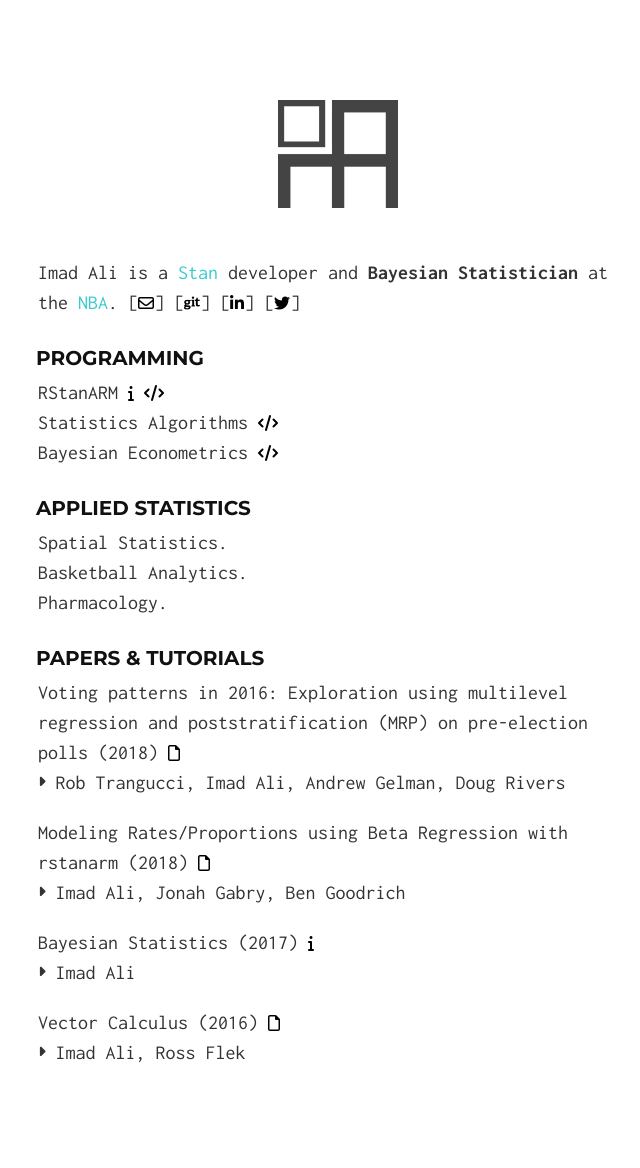
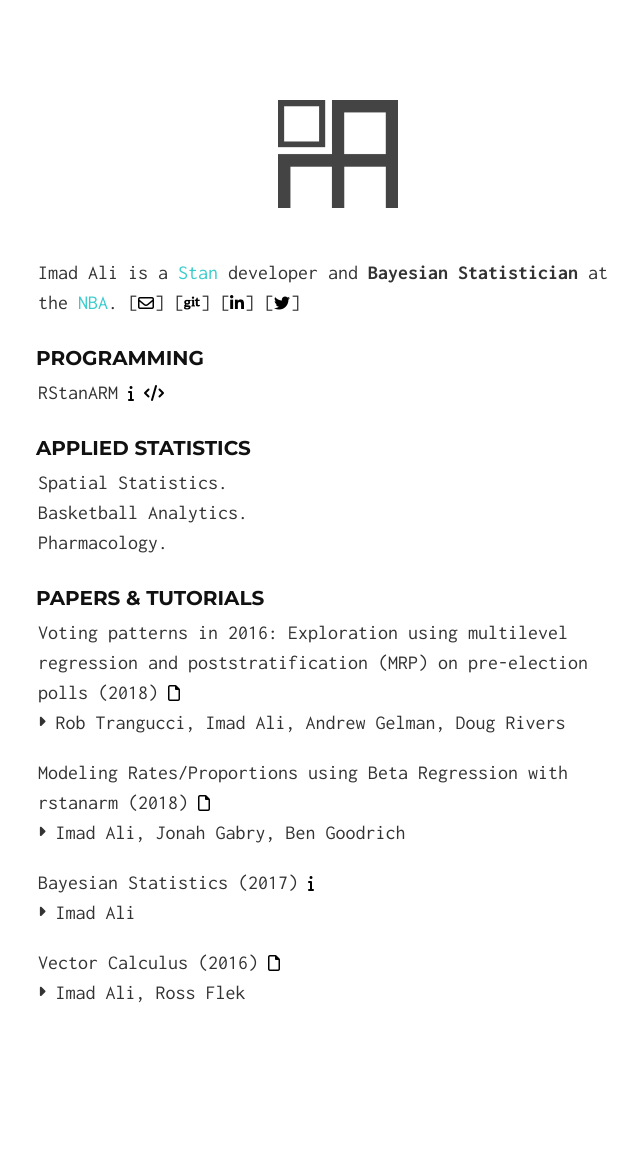
Before and after one commit to imadmali/imadmali.github.io, a Jekyll site: the page built from index.md, in a window 1280 px wide. Shown: the whole page, without its empty margins (302-942 px from the left). Built offline with Jekyll 4.4.1, drawn with Linux system fonts in a browser that asks for light colours; nearby versions of some CDN libraries; after the commit the page ends 1108 px from its top, so only the background shows below that.

Commit message:
change rstanarm links

```diff
--- a/index.md
+++ b/index.md
@@ -15,10 +15,8 @@
 
 ### Programming
 RStanARM
-[<i class="fa fa-info"></i>](http://mc-stan.org/interfaces/rstanarm){: .awe-ico }
+[<i class="fa fa-info"></i>](http://mc-stan.org/rstanarm/){: .awe-ico }
 [<i class='fa fa-code'></i>](https://github.com/stan-dev/rstanarm){: .awe-ico }
-Statistics Algorithms [<i class='fa fa-code'></i>](https://github.com/imadmali/statistics-algorithms){: .awe-ico }
-Bayesian Econometrics [<i class='fa fa-code'></i>](https://github.com/imadmali/bayesian-econometrics){: .awe-ico }
 
 ### Applied Statistics
 Spatial Statistics.
```
